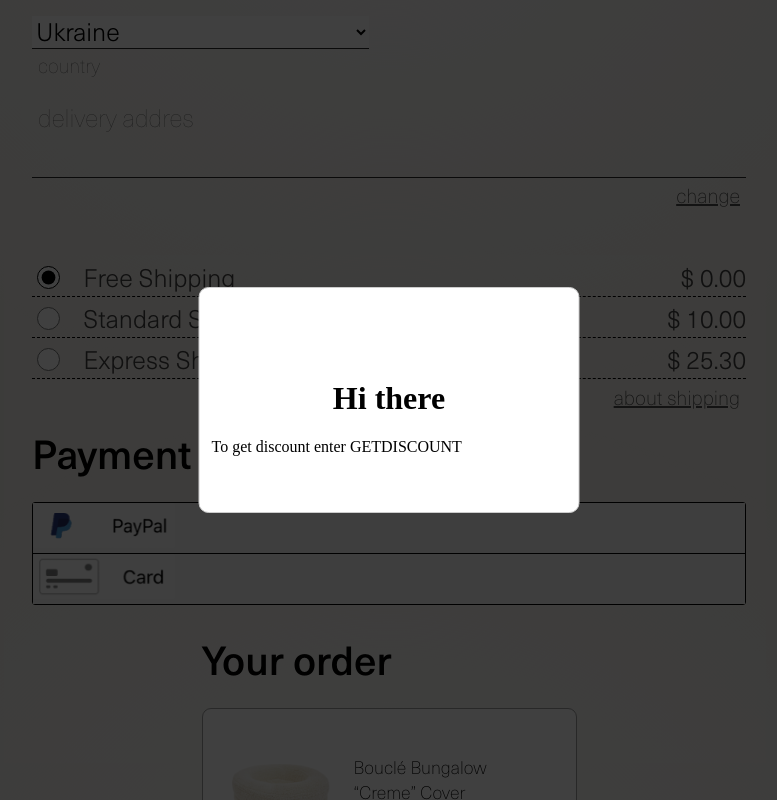
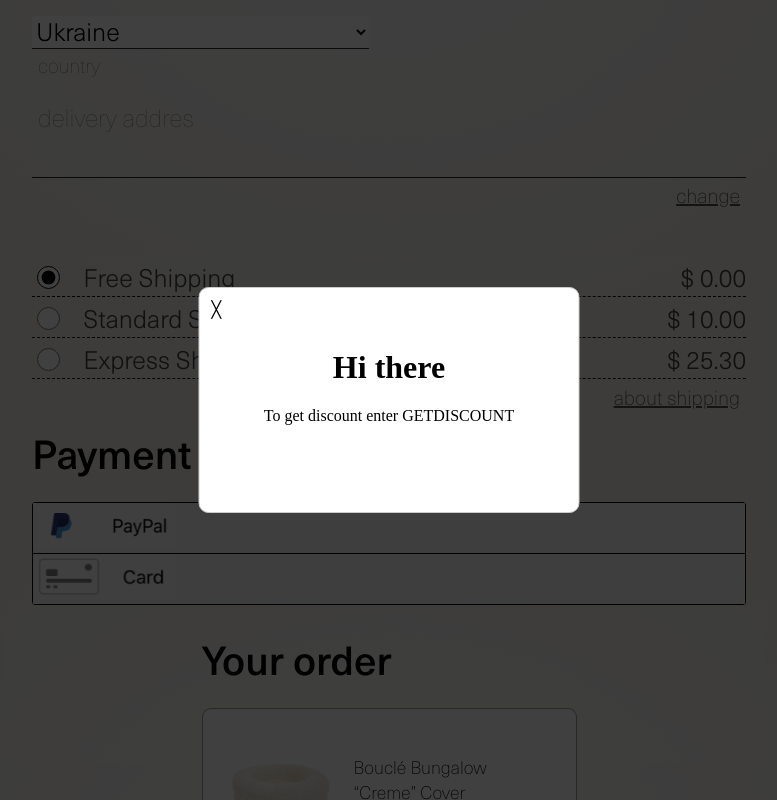
Before and after one commit to minorsetback/cat-shop, a Next.js app: page /order in a window 1280 px wide. Both pictures are taken after a click on the button "about shipping". Shown: the part 613-1413 px from the top of the page, without its empty margins (251-1028 px from the left). Built offline with nearby package versions, Linux system fonts and the light colour scheme.

Commit message:
fix styles

```diff
--- a/src/components/modals/ModalShipping.tsx
+++ b/src/components/modals/ModalShipping.tsx
@@ -38,8 +38,11 @@ const ModalShipping = ({
         shouldCloseOnOverlayClick={true}
         overlayClassName="modal"
       >
-        <h1 style={{ textAlign: "center", marginTop: "80px" }}>Hi there</h1>
-        <p>To get discount enter GETDISCOUNT</p>
+        <div style={{ cursor: "pointer" }} onClick={closeModal}>
+          &#9587;
+        </div>
+        <h1 style={{ textAlign: "center", marginTop: "30px" }}>Hi there</h1>
+        <p style={{ textAlign: "center" }}>To get discount enter GETDISCOUNT</p>
       </Modal>
     </>
   );
```
